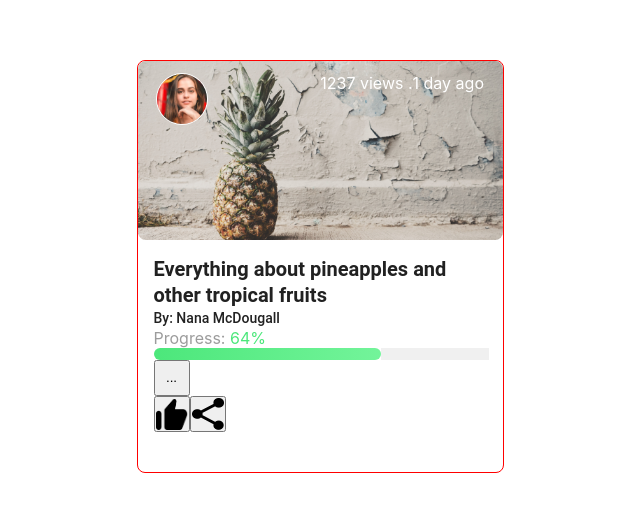
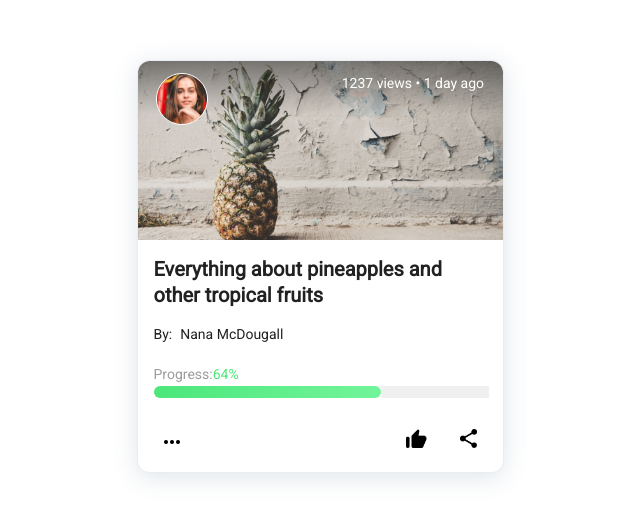
Before and after one commit to AvetBadalyan/Cretrix-task, a React (Create React App) app: page / in a window 1280 px wide. Shown: the part 134-654 px from the top of the page, without its empty margins (320-960 px from the left). Built offline with nearby package versions, Linux system fonts and the light colour scheme.

Commit message:
feat: adjust styles with figma

```diff
--- a/public/index.html
+++ b/public/index.html
@@ -10,34 +10,19 @@
       content="Web site created using create-react-app"
     />
     <link rel="apple-touch-icon" href="%PUBLIC_URL%/logo192.png" />
-    <!--
-      manifest.json provides metadata used when your web app is installed on a
-      user's mobile device or desktop. See https://developers.google.com/web/fundamentals/web-app-manifest/
-    -->
+    <link rel="preconnect" href="https://fonts.googleapis.com" />
+    <link rel="preconnect" href="https://fonts.gstatic.com" crossorigin />
+    <link
+      href="https://fonts.googleapis.com/css2?family=Roboto&display=swap"
+      rel="stylesheet"
+    />
+
     <link rel="manifest" href="%PUBLIC_URL%/manifest.json" />
-    <!--
-      Notice the use of %PUBLIC_URL% in the tags above.
-      It will be replaced with the URL of the `public` folder during the build.
-      Only files inside the `public` folder can be referenced from the HTML.
 
-      Unlike "/favicon.ico" or "favicon.ico", "%PUBLIC_URL%/favicon.ico" will
-      work correctly both with client-side routing and a non-root public URL.
-      Learn how to configure a non-root public URL by running `npm run build`.
-    -->
-    <title>React App</title>
+    <title>Card</title>
   </head>
   <body>
     <noscript>You need to enable JavaScript to run this app.</noscript>
     <div id="root"></div>
-    <!--
-      This HTML file is a template.
-      If you open it directly in the browser, you will see an empty page.
-
-      You can add webfonts, meta tags, or analytics to this file.
-      The build step will place the bundled scripts into the <body> tag.
-
-      To begin the development, run `npm start` or `yarn start`.
-      To create a production bundle, use `npm run build` or `yarn build`.
-    -->
   </body>
 </html>
--- a/src/App.css
+++ b/src/App.css
@@ -8,6 +8,9 @@
 .container {
   width: 367px;
   height: 413px;
-  border: 1px solid red;
-  border-radius: 8px;
+  box-shadow: 0px 4px 24px 0px #b8c5d378;
+  background: #ffffff;
+  border: 1px solid #eaedf0;
+  box-shadow: 0px 4px 24px rgba(184, 197, 211, 0.47);
+  border-radius: 12px;
 }
--- a/src/Components/Options/Options.css
+++ b/src/Components/Options/Options.css
@@ -1,3 +1,10 @@
+.options-container {
+  display: flex;
+  justify-content: space-between;
+  align-items: center;
+  margin-top: 24px;
+}
+
 .options-button {
   height: 36px;
   width: 36px;
@@ -7,3 +14,26 @@
   height: 100%;
   width: 100%;
 }
+
+.like-share-container {
+  display: flex;
+  gap: 16px;
+}
+
+.options-button,
+.dots {
+  height: 36px;
+  width: 36px;
+  background-color: white;
+  border: none;
+}
+
+.options-button img {
+  height: 19px;
+  width: auto;
+}
+
+.dots img {
+  width: 16px;
+  height: 4px;
+}
--- a/src/Components/Options/OptionsContainer.jsx
+++ b/src/Components/Options/OptionsContainer.jsx
@@ -2,11 +2,14 @@ import React from "react";
 import like from "./../../assets/like.png";
 import share from "./../../assets/share.png";
 import "./Options.css";
+import dots from "./../../assets/bazmaket.png";
 
 export default function OptionsContainer() {
   return (
     <div className="options-container">
-      <button className="options-button">...</button>
+      <button className="dots">
+        <img src={dots} alt="dots" />
+      </button>
       <div className="like-share-container">
         <button className="options-button">
           <img src={like} alt="like" />
--- a/src/Components/ProgressContainer/ProgressContainer.css
+++ b/src/Components/ProgressContainer/ProgressContainer.css
@@ -1,8 +1,24 @@
+.progress-container {
+  margin-top: 20px;
+}
+
+.progress-text {
+  width: 260px;
+  height: 20px;
+  font-family: "Roboto";
+  font-style: normal;
+  font-weight: 500;
+  font-size: 14px;
+  line-height: 20px;
+  color: #9c9c9c;
+}
+
 .progress-display {
   height: 12px;
   width: 335px;
-  border-radius: 8px;
+  border-radius: 12px;
   display: flex;
+  margin-top: 2px;
 }
 
 .progress-word {
@@ -17,7 +33,7 @@
   background: linear-gradient(90deg, #4ce77b 0%, #73f49a 100%);
   width: 227px;
   height: 100%;
-  border-radius: 8px;
+  border-radius: 100px;
 }
 
 .progress-white-part {
--- a/src/Components/ProgressContainer/ProgressContainer.jsx
+++ b/src/Components/ProgressContainer/ProgressContainer.jsx
@@ -4,10 +4,12 @@ import "./ProgressContainer.css";
 export default function ProgressContainer() {
   return (
     <div className="progress-container">
-      <p>
-        <span className="progress-word">Progress:</span>{" "}
-        <span className="progress-percent">64%</span>
-      </p>
+      <div className="progress-text">
+        <p>
+          <span className="progress-word">Progress:</span>
+          <span className="progress-percent">64%</span>
+        </p>
+      </div>
       <div className="progress-display">
         <div className="progress-green-part"></div>
         <div className="progress-white-part"></div>
--- a/src/Components/bottom part/BottomPart.css
+++ b/src/Components/bottom part/BottomPart.css
@@ -1,11 +1,5 @@
 .bottom-part {
   padding: 16px;
-}
-
-.bottom-part-container {
-  display: flex;
-  flex-direction: column;
-  justify-content: flex-start;
 }
 
 .title-container {
@@ -19,12 +13,17 @@
 }
 
 .author-container {
-  width: 248px;
+  width: 276px;
   height: 20px;
+  line-height: 20px;
+  color: #212121;
+  margin-top: 16px;
+  display: flex;
+  gap: 8px;
+}
+.author-container p {
   font-family: "Roboto";
   font-style: normal;
   font-weight: 500;
   font-size: 14px;
-  line-height: 20px;
-  color: #212121;
 }
--- a/src/Components/bottom part/BottomPart.jsx
+++ b/src/Components/bottom part/BottomPart.jsx
@@ -12,7 +12,8 @@ export default function BottomPart() {
         </div>
 
         <div className="author-container">
-          <p> By: Nana McDougall</p>
+          <p> By:</p>
+          <p> Nana McDougall</p>
         </div>
 
         <ProgressContainer />
--- a/src/Components/top part/TopPart.css
+++ b/src/Components/top part/TopPart.css
@@ -1,10 +1,16 @@
 .top-part {
-  height: 179px; /* 0.4358% */
-  background: url("../../assets/Cover\ Image.jpg");
+  height: 179px;
+  background: linear-gradient(
+      0deg,
+      rgba(0, 0, 0, 0) 70.26%,
+      rgba(0, 0, 0, 0.43) 100%
+    ),
+    url("../../assets/Cover\ Image.jpg");
   background-position: center;
   background-repeat: no-repeat;
   background-size: cover;
-  border-radius: 8px;
+    border-top-left-radius: 12px;
+     border-top-right-radius: 12px;
 }
 
 .image-and-text-container {
@@ -28,4 +34,10 @@
   align-items: center;
   width: 263px;
   height: 20px;
+  font-family: "Roboto";
+  font-style: normal;
+  font-weight: 500;
+  font-size: 14px;
+  line-height: 20px;
+  color: #ffffff;
 }
--- a/src/Components/top part/TopPart.jsx
+++ b/src/Components/top part/TopPart.jsx
@@ -8,8 +8,7 @@ export default function TopPart() {
       <div className="image-and-text-container">
         <img src={girl} className="girl-image" alt="girl" />
         <div className="top-part-text-container">
-          <p>1237 views .</p>
-          <p>1 day ago</p>
+          <p>1237 views • 1 day ago </p>
         </div>
       </div>
     </div>
```
Also changed, not shown: src/assets/bazmaket.png (added).
